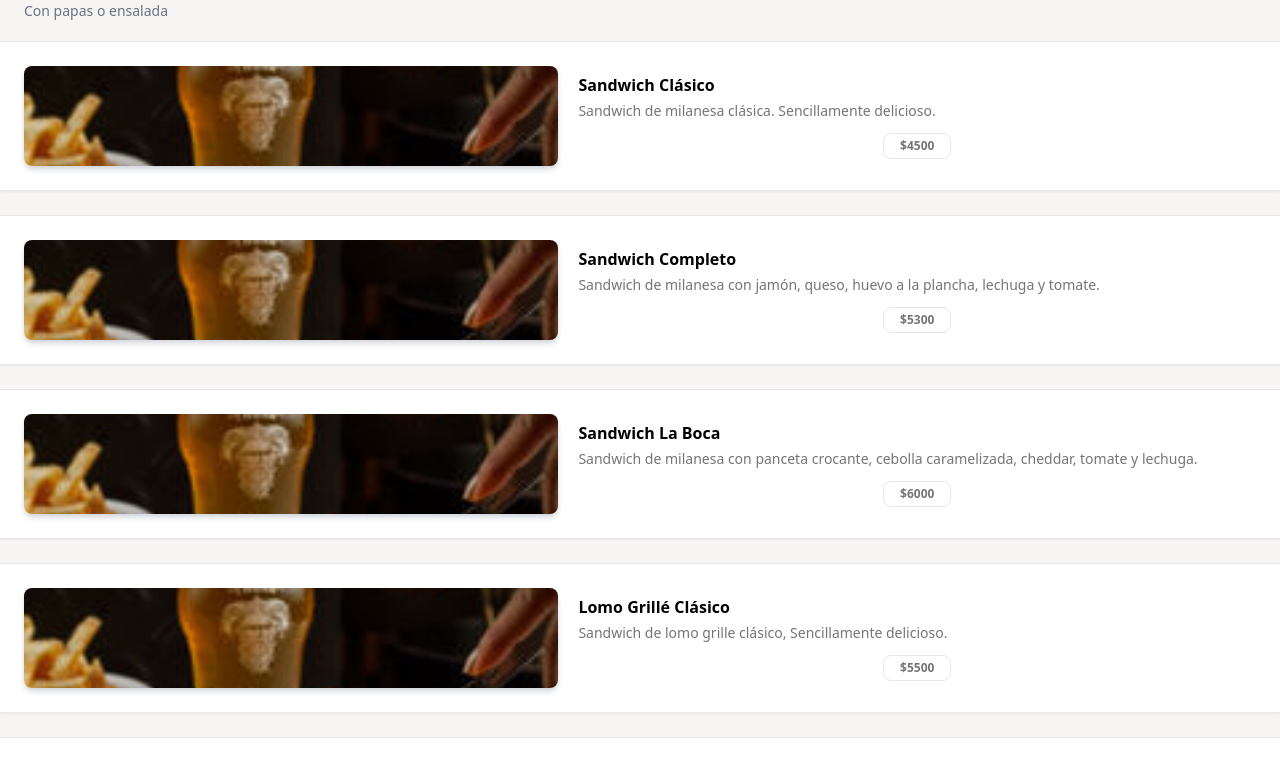
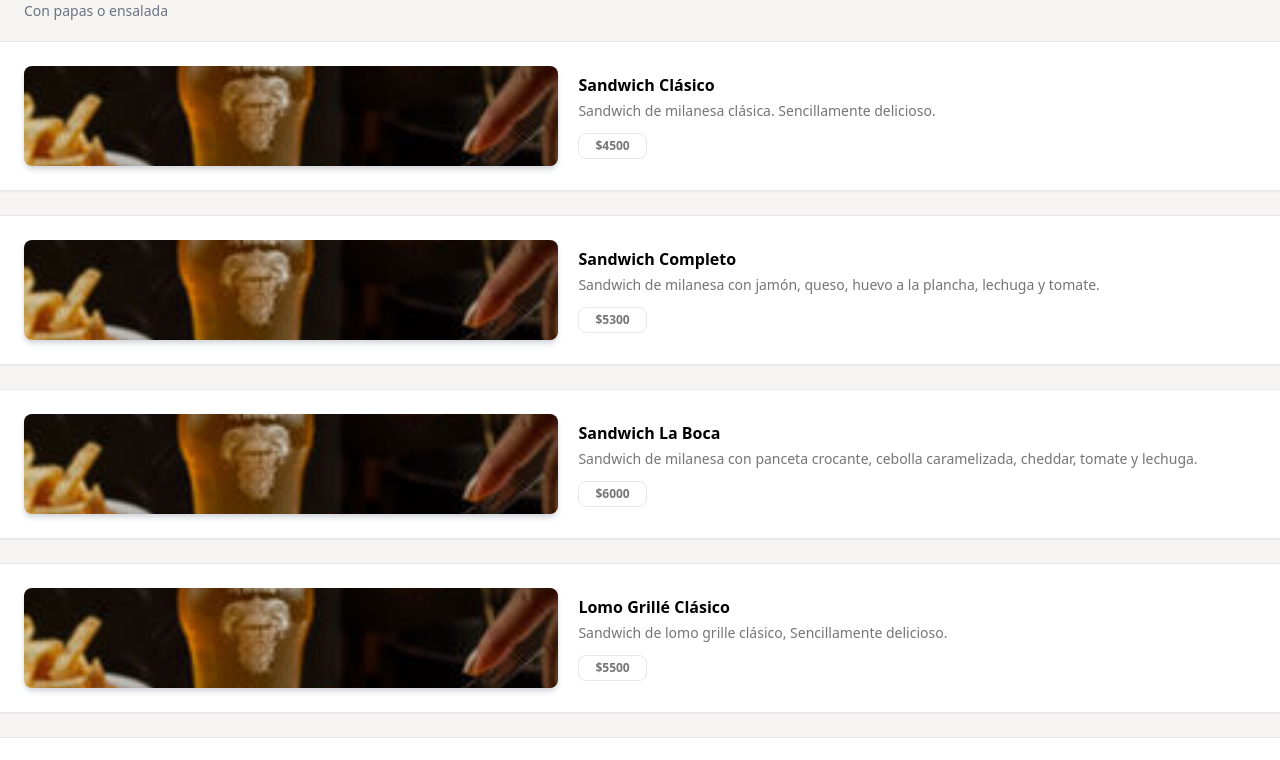
Before and after one commit to Lucasnu-star/Barlovento, a React (Vite) app: page / in a window 1280 px wide. Shown: the part 920-1680 px from the top of the page. Built offline with nearby package versions, Linux system fonts and the light colour scheme.

Commit message:
Update cards.jsx

```diff
--- a/src/components/cards.jsx
+++ b/src/components/cards.jsx
@@ -9,7 +9,7 @@ export function Cards({ title, img, price, priceDuo, description }) {
 				<h3 className="text-base font-bold mb-1 ">{title}</h3>
 
 				<p className="text-sm text-[#757575]">{description}</p>
-				<div className="flex mt-3 gap-3 items-center w-full justify-center">
+				<div className="flex mt-3 gap-3 items-center w-full">
 					{price && (
 						<div className="flex gap-1 h-full flex-col items-center">
 							{priceDuo && <span className="text-sm text-[#757575] text-center">Individual</span>}
```
